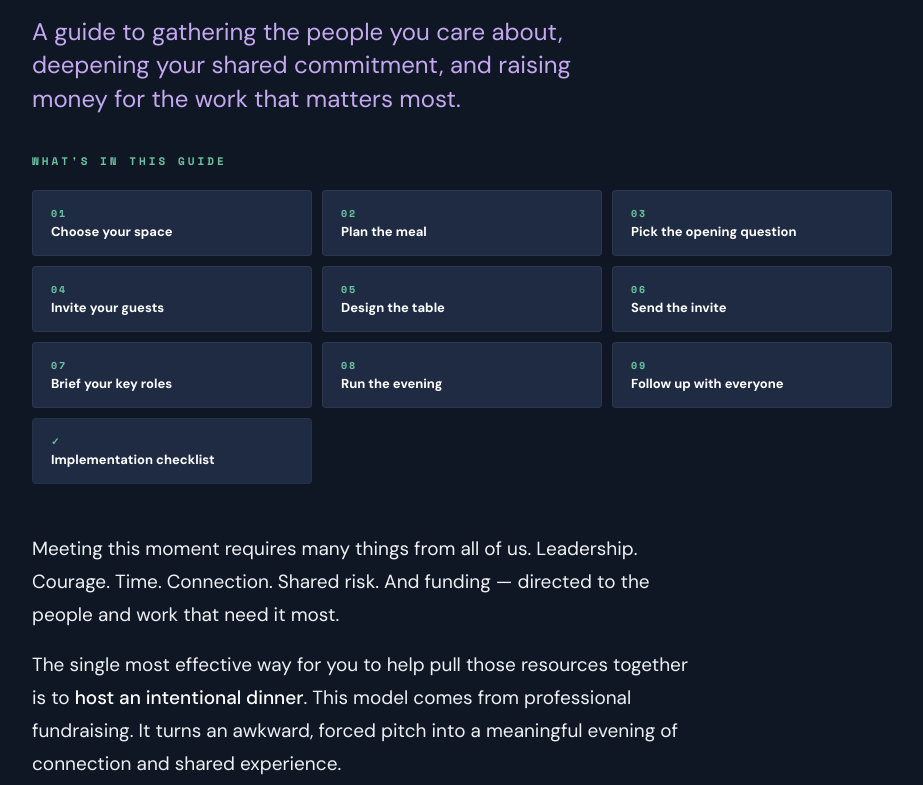
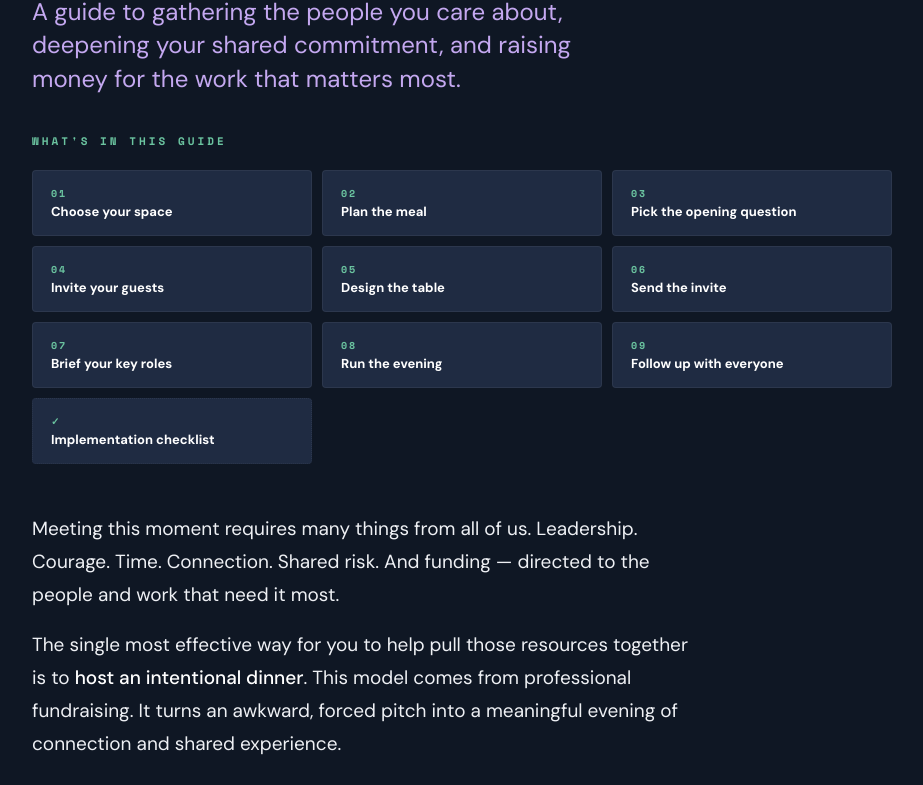
Before and after one commit to taliesan/intentionaldinner, a plain HTML site: page index.html in a window 1280 px wide. Shown: the part 264-1049 px from the top of the page, without its empty margins (178-1101 px from the left). Drawn offline with nearby package versions, Linux system fonts and the light colour scheme.

Commit message:
Update index.html

```diff
--- a/index.html
+++ b/index.html
@@ -126,7 +126,7 @@
   p { margin-bottom: 16px; line-height: 1.75; }
 
   /* ===== HERO ===== */
-  .hero { background: var(--navy); color: var(--white); padding: 100px 40px 80px; }
+  .hero { background: var(--navy); color: var(--white); padding: 80px 40px 80px; }
   .hero-inner { max-width: 860px; margin: 0 auto; }
 
   .hero h1 {
```
